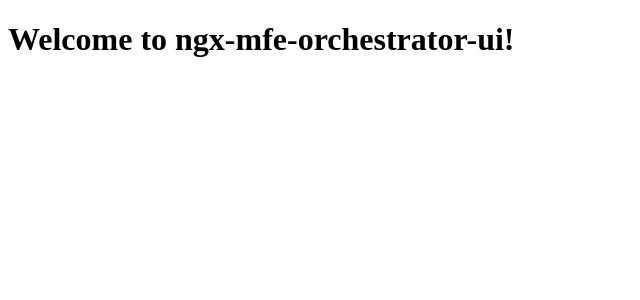
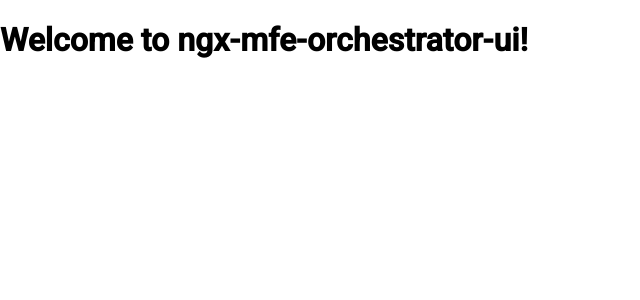
Before and after one commit to Ngx-Workshop/mfe-shell-admin, an Angular app: page / in a window 1280 px wide. Shown: the top 300 px of the page, without its empty margins (0-640 px from the left). Built offline with nearby package versions, Linux system fonts and the light colour scheme.

Commit message:
Add marterial

```diff
--- a/angular.json
+++ b/angular.json
@@ -29,6 +29,7 @@
               }
             ],
             "styles": [
+              "@angular/material/prebuilt-themes/azure-blue.css",
               "src/styles.scss"
             ]
           },
@@ -83,11 +84,15 @@
               }
             ],
             "styles": [
+              "@angular/material/prebuilt-themes/azure-blue.css",
               "src/styles.scss"
             ]
           }
         }
       }
     }
+  },
+  "cli": {
+    "analytics": "85c45934-cc44-465e-873d-0f4a4980fa27"
   }
 }
--- a/package.json
+++ b/package.json
@@ -10,10 +10,12 @@
   },
   "private": true,
   "dependencies": {
+    "@angular/cdk": "^20.0.4",
     "@angular/common": "^20.0.0",
     "@angular/compiler": "^20.0.0",
     "@angular/core": "^20.0.0",
     "@angular/forms": "^20.0.0",
+    "@angular/material": "^20.0.4",
     "@angular/platform-browser": "^20.0.0",
     "@angular/router": "^20.0.0",
     "rxjs": "~7.8.0",
--- a/src/index.html
+++ b/src/index.html
@@ -6,8 +6,10 @@
   <base href="/">
   <meta name="viewport" content="width=device-width, initial-scale=1">
   <link rel="icon" type="image/x-icon" href="favicon.ico">
+  <link href="https://fonts.googleapis.com/css2?family=Roboto:wght@300;400;500&display=swap" rel="stylesheet">
+  <link href="https://fonts.googleapis.com/icon?family=Material+Icons" rel="stylesheet">
 </head>
-<body>
+<body class="mat-typography">
   <ngx-root></ngx-root>
 </body>
 </html>
--- a/src/styles.scss
+++ b/src/styles.scss
@@ -1 +1,4 @@
 /* You can add global styles to this file, and also import other style files */
+
+html, body { height: 100%; }
+body { margin: 0; font-family: Roboto, "Helvetica Neue", sans-serif; }
```
Also changed, not shown: 1 other file (tests, documents, lock files or other folders).
